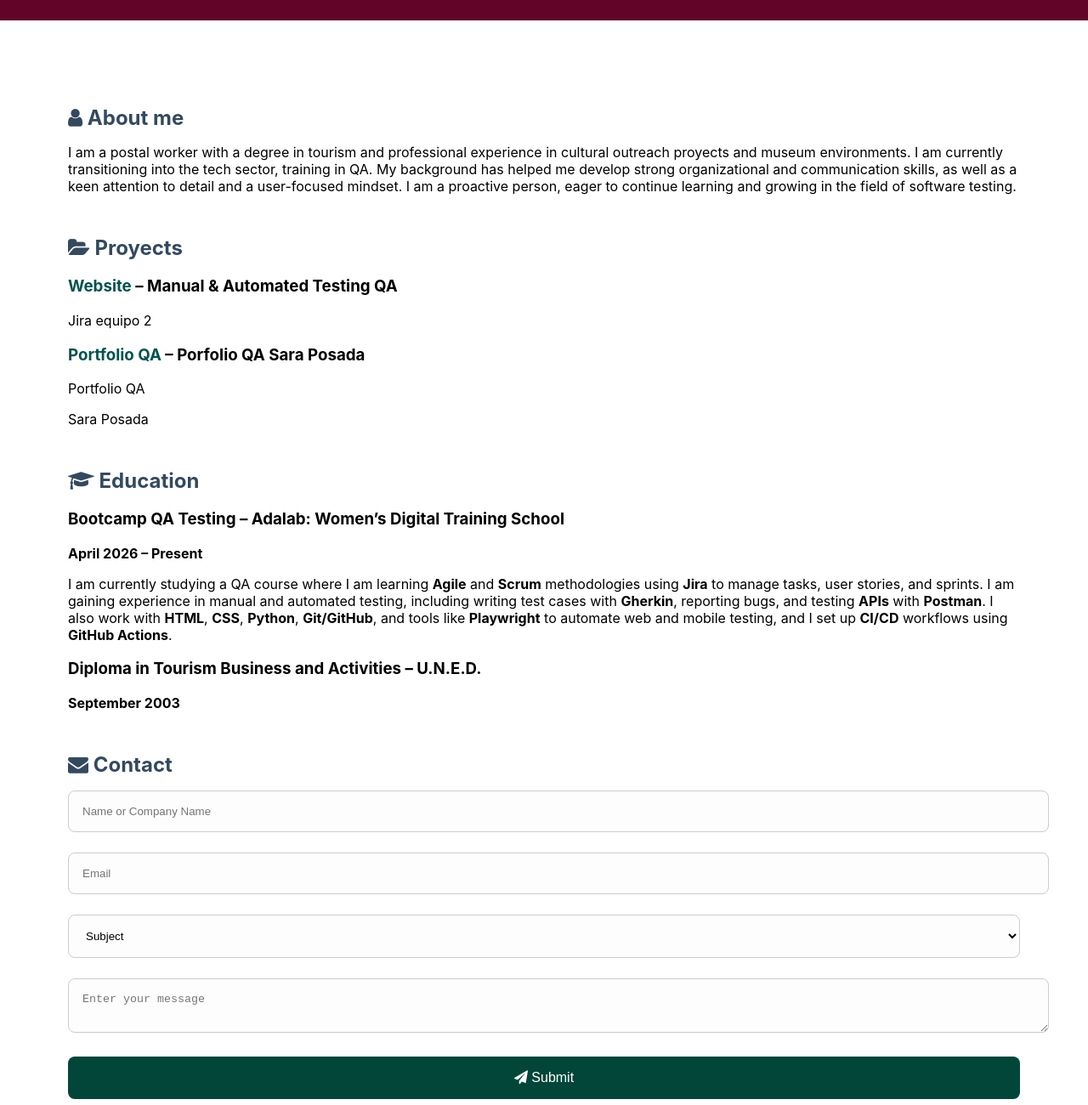
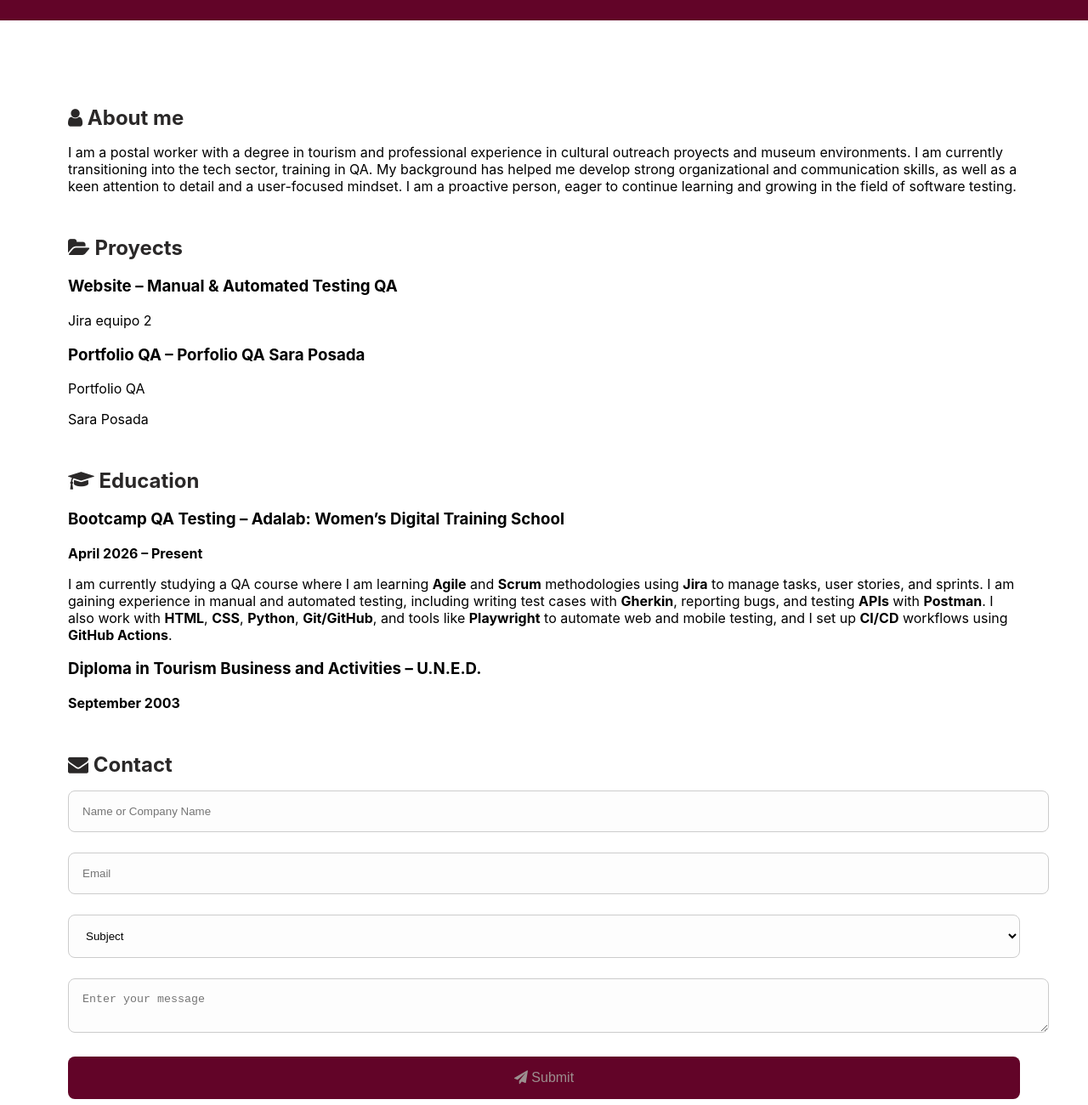
Before and after one commit to SaraPosadaOrganization/Portfolio-QA, a plain HTML site: page index.html in a window 1280 px wide. Shown: the part 380-1680 px from the top of the page at 85% size. Drawn offline with Linux system fonts and the light colour scheme.

Commit message:
Varios color

```diff
--- a/style.css
+++ b/style.css
@@ -57,12 +57,12 @@ p {
 }
 
 a {
-  color: #02524e;
+  color: black;
   text-decoration: none;
 }
 
 a:hover {
-  text-decoration: underline;
+  text-decoration:
 }
 
 section {
@@ -72,7 +72,7 @@ section {
 h2 {
   font-size: 1.5rem;
   margin-bottom: 1rem;
-  color: #34495e;
+  color: rgb(42, 40, 40);
 }
 
 /* FORMULARIO */
@@ -95,8 +95,8 @@ select {
 button {
   width: 100%;
   padding: 1rem;
-  background-color: #02463a;
-  color: white;
+  background-color: rgb(98, 4, 40);
+  color:  rgb(156, 143, 143);
   border: none;
   border-radius: 0.5rem;
   font-size: 1rem;
@@ -114,7 +114,7 @@ table {
   width: 100%;
   border-collapse: collapse;
   table-layout: fixed; /* CLAVE */
-  font-family: Arial, sans-serif;
+  font-family: 'Space Grotesk', sans-serif;;
 }
 
 th, td {
```
